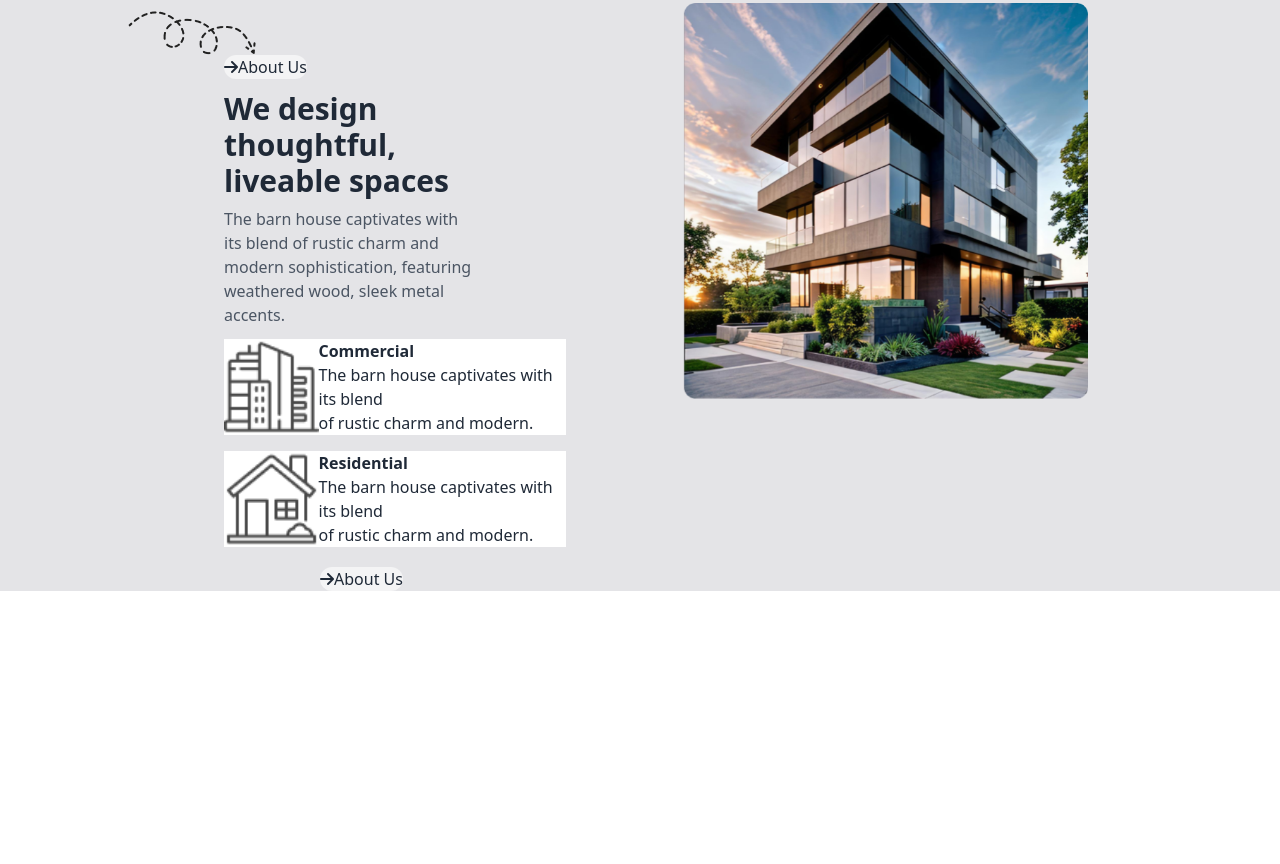
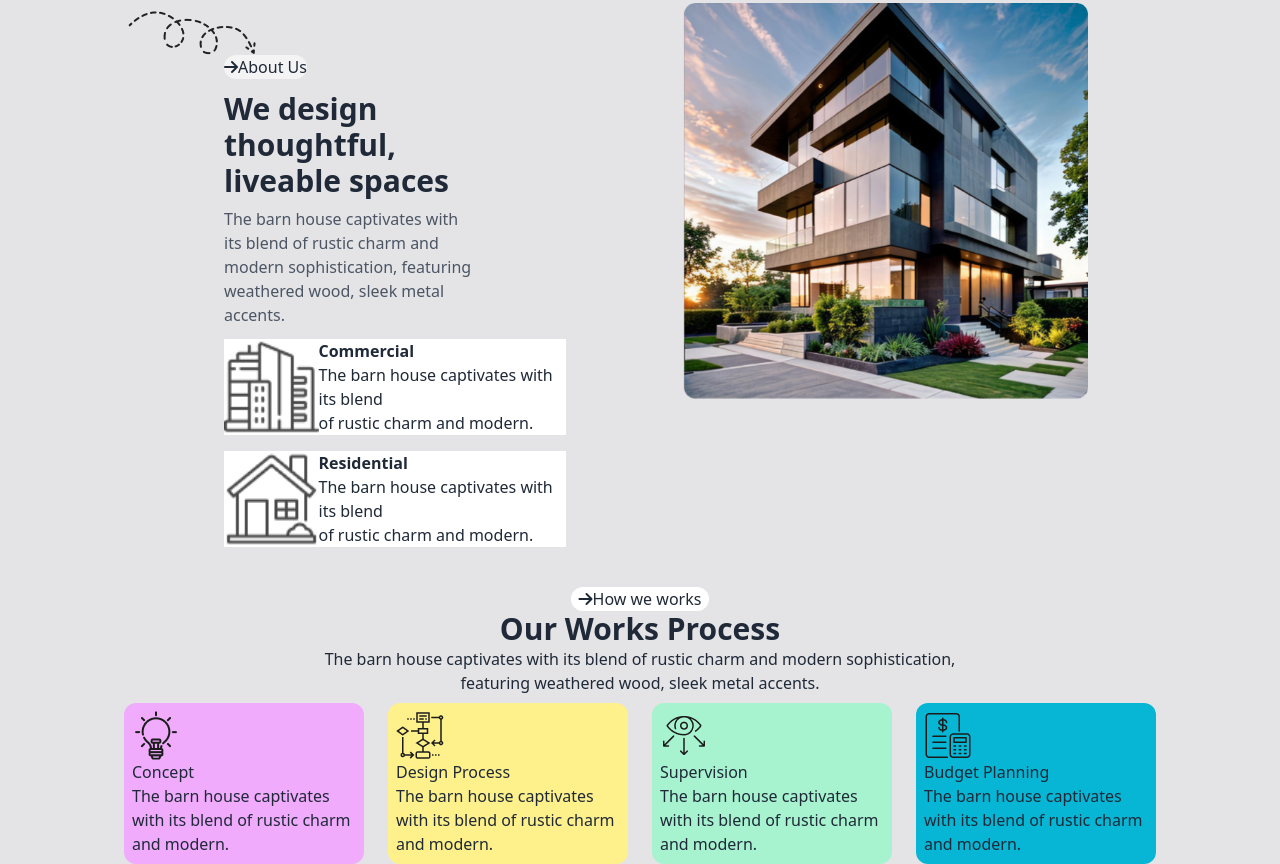
Before and after one commit to imranruman/Assignment-3, a plain HTML site: page index.html in a window 1280 px wide. Shown: the part 655-1519 px from the top of the page. Before the commit the page ends 1246 px from the top, so only its background shows below. Drawn offline with nearby package versions, Linux system fonts and the light colour scheme.

Commit message:
working process

```diff
--- a/index.html
+++ b/index.html
@@ -142,11 +142,39 @@
     </div>
 
 </div>
-  <div>
-   <div>
-    <button class=" mt-5 lg:ml-80 sm:mr-52 W-8 H-2 bg-zinc-100 rounded-2xl"><i class="fa-solid fa-arrow-right"></i>About Us</button>
-   </div>
+
+</section>
+
+<section class="W-full H-full bg-auto bg-zinc-200">
+
+<div class="text-center">
+    <button class="W-12 H-4 mt-10  bg-white rounded-2xl px-2"><i class="fa-solid fa-arrow-right"></i>How we works</button>
+  <h1 class="text-3xl font-extrabold">Our Works Process</h1>
+  <p>The barn house captivates with its blend of rustic charm and modern sophistication, <br> featuring weathered wood, sleek metal accents.</p>
+</div>
+<div class="lg:flex justify-center gap-x-6">
+  <div class="mt-2 w-60 h-54 bg-fuchsia-300  rounded-xl px-2 py-2">
+    <img src="images/concept.png" alt="">
+     <h4>Concept</h4>
+     <p>The barn house captivates <br>with its blend of rustic charm <br> and modern.</p>
   </div>
+  <div class="mt-2 w-60 h-54 bg-yellow-200  rounded-xl px-2 py-2 ">
+    <img src="images/flow-chart.png" alt="">
+     <h4>Design Process</h4>
+     <p>The barn house captivates <br>with its blend of rustic charm <br> and modern.</p>
+</div>
+
+<div class="mt-2 w-60 h-54 bg-emerald-200  rounded-xl px-2 py-2">
+  <img src="images/vision.png" alt="">
+   <h4>Supervision</h4>
+   <p>The barn house captivates <br>with its blend of rustic charm <br> and modern.</p>
+</div>
+  <div class=" mt-2 w-60 bg-cyan-500  rounded-xl px-2 py-2">
+    <img src="images/budget-planning.png" alt="">
+     <h4>Budget Planning</h4>
+     <p>The barn house captivates <br>with its blend of rustic charm <br> and modern.</p>
+</div>
+</div>
 
 </section>
     </main>
```
